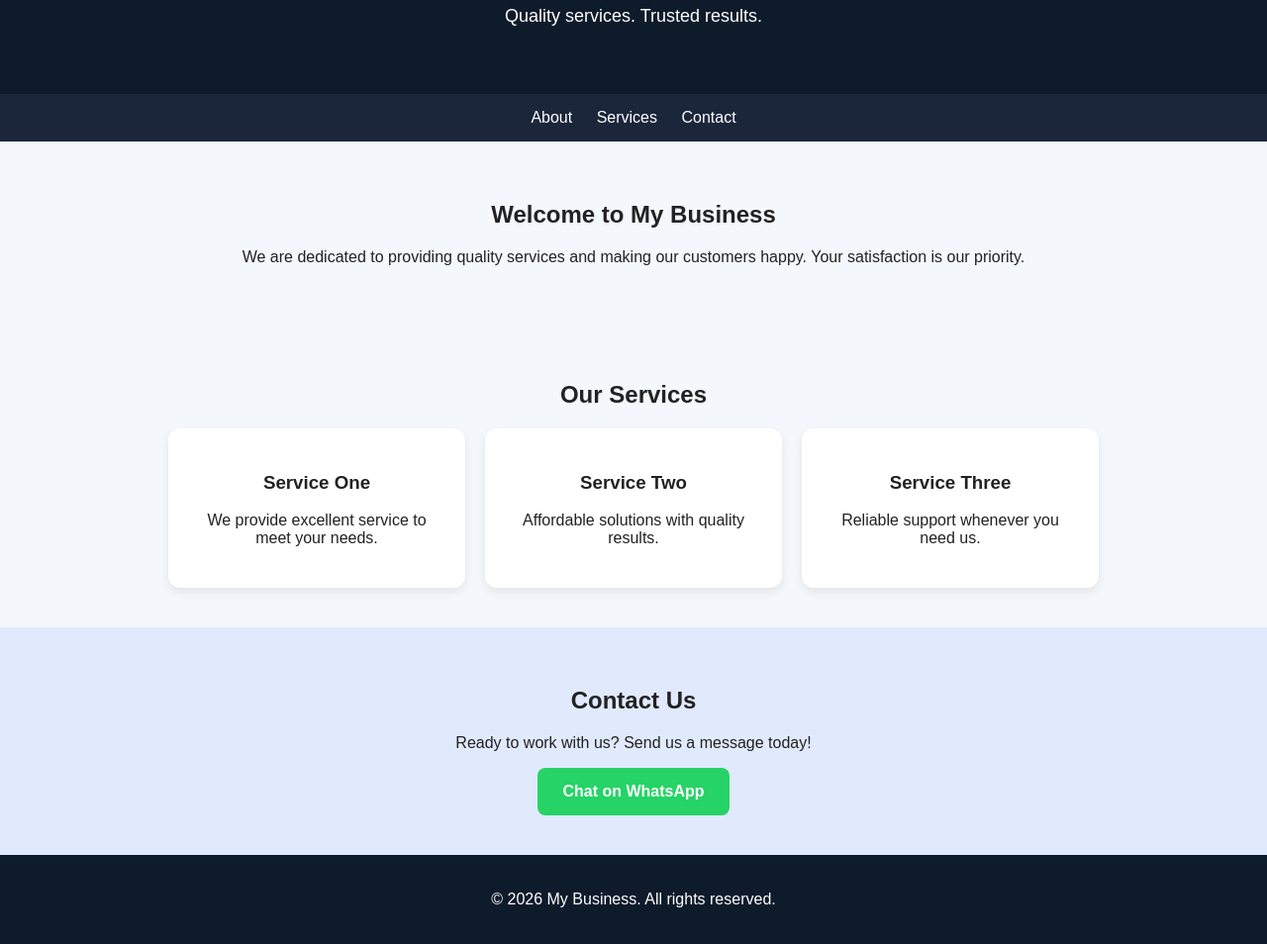
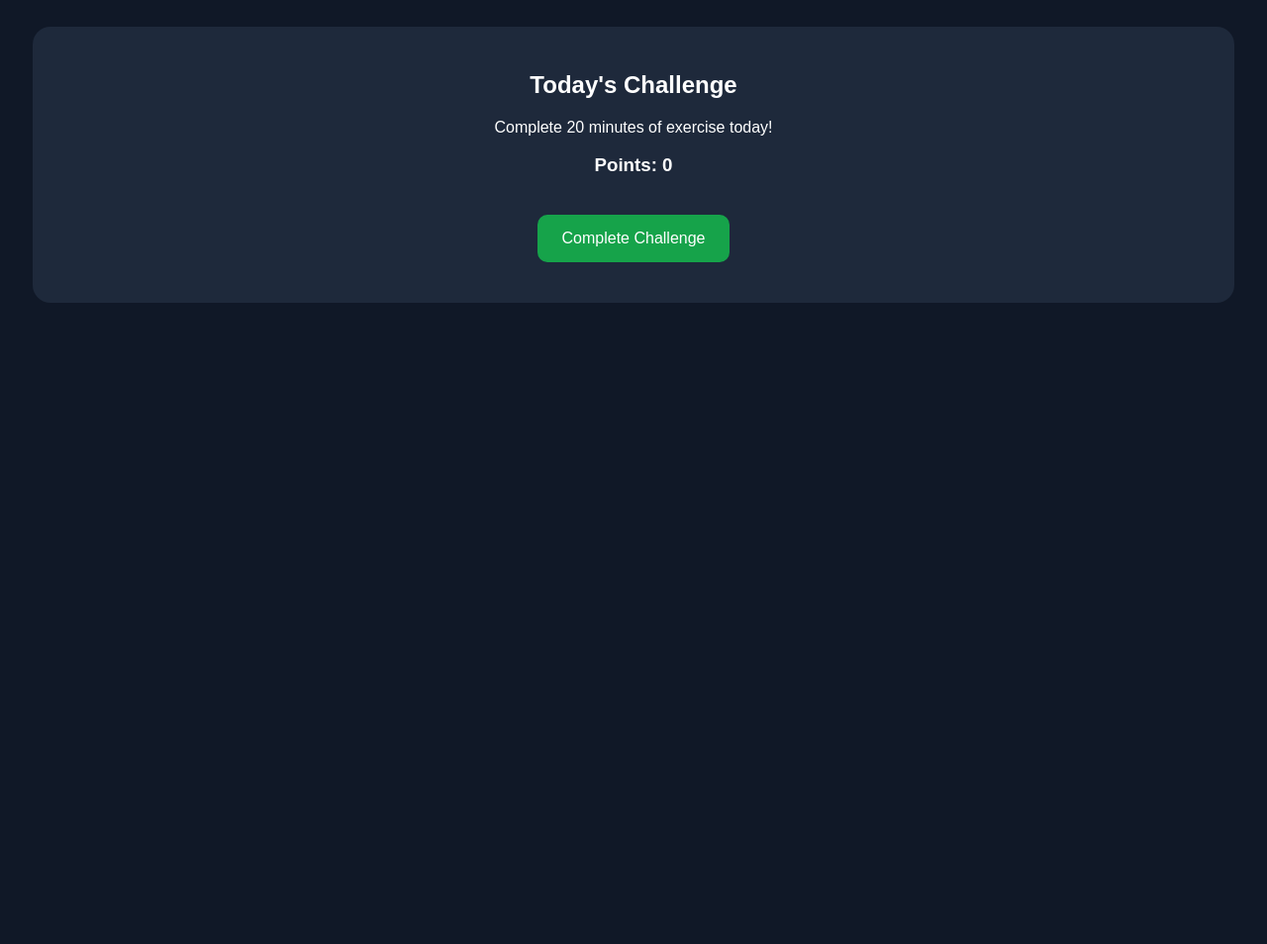
Before and after one commit to Philemon111/my-first-project, a plain HTML site: page index.html in a window 1280 px wide. Shown: the part 134-1088 px from the top of the page at 99% size. After the commit the page ends 800 px from the top, so only its background shows below. Drawn offline with Linux system fonts and the light colour scheme.

Commit message:
Revamp index.html for Daily Challenge layout
Build my Daily Challenge app

```diff
--- a/index.html
+++ b/index.html
@@ -1,131 +1,81 @@
+
 <!DOCTYPE html>
 <html lang="en">
 <head>
 <meta charset="UTF-8">
 <meta name="viewport" content="width=device-width, initial-scale=1.0">
-  <title>My Business</title>
+<title>Daily Challenge</title>
 <style>
 body {
-      margin: 0;
   font-family: Arial, sans-serif;
-      background: #f4f7fb;
-      color: #222;
-    }
-    header {
-      background: #0d1b2a;
+  background: #101827;
   color: white;
   text-align: center;
-      padding: 50px 20px;
-    }
-    header h1 {
-      font-size: 36px;
-    }
-    header p {
-      font-size: 18px;
-    }
-    nav {
-      background: #1b263b;
-      padding: 15px;
-      text-align: center;
-    }
-    nav a {
-      color: white;
-      text-decoration: none;
-      margin: 10px;
-    }
-    section {
-      padding: 40px 20px;
-      text-align: center;
-    }
-    .services {
-      display: flex;
-      flex-wrap: wrap;
-      justify-content: center;
-      gap: 20px;
+  padding: 25px;
 }
 .card {
-      background: white;
+  background: #1e293b;
   padding: 25px;
-      border-radius: 12px;
-      width: 250px;
-      box-shadow: 0 4px 10px rgba(0,0,0,0.08);
+  border-radius: 18px;
+  margin-top: 30px;
 }
-    .contact {
-      background: #e0eafc;
+button {
+  background: #16a34a;
+  color: white;
+  border: none;
+  padding: 15px 25px;
+  border-radius: 10px;
+  font-size: 16px;
+  margin-top: 20px;
 }
-    .button {
-      display: inline-block;
-      background: #25d366;
-      color: white;
-      padding: 15px 25px;
-      border-radius: 8px;
-      text-decoration: none;
-      font-weight: bold;
-    }
-    footer {
-      background: #0d1b2a;
-      color: white;
-      padding: 20px;
-      text-align: center;
-    }
+h1 { color: #38bdf8; }
 </style>
 </head>
 <body>
 
-  <header>
-    <h1>My Business</h1>
-    <p>Quality services. Trusted results.</p>
-  </header>
-
-  <nav>
-    <a href="#about">About</a>
-    <a href="#services">Services</a>
-    <a href="#contact">Contact</a>
-  </nav>
-
-  <section id="about">
-    <h2>Welcome to My Business</h2>
-    <p>
-      We are dedicated to providing quality services
-      and making our customers happy.
-      Your satisfaction is our priority.
-    </p>
-  </section>
-
-  <section id="services">
-    <h2>Our Services</h2>
-    <div class="services">
+<h1>Daily Challenge</h1>
+<p>Welcome! Make today count.</p>
 
 <div class="card">
-        <h3>Service One</h3>
-        <p>We provide excellent service to meet your needs.</p>
+  <h2>Today's Challenge</h2>
+  <p>Complete 20 minutes of exercise today!</p>
+  <h3 id="points">Points: 0</h3>
+  <button id="complete">Complete Challenge</button>
+  <p id="message"></p>
 </div>
 
-      <div class="card">
-        <h3>Service Two</h3>
-        <p>Affordable solutions with quality results.</p>
-      </div>
+<script>
+let points = Number(localStorage.getItem("points")) || 0;
+let completed = localStorage.getItem("completed") ===
+  new Date().toDateString();
 
-      <div class="card">
-        <h3>Service Three</h3>
-        <p>Reliable support whenever you need us.</p>
-      </div>
+document.getElementById("points").textContent =
+  "Points: " + points;
 
-    </div>
-  </section>
+const button = document.getElementById("complete");
 
-  <section id="contact" class="contact">
-    <h2>Contact Us</h2>
-    <p>Ready to work with us? Send us a message today!</p>
-    <a class="button"
-       href="https://wa.me/2348012345678">
-       Chat on WhatsApp
-    </a>
-  </section>
+if (completed) {
+  button.disabled = true;
+  button.textContent = "Completed Today!";
+}
 
-  <footer>
-    <p>&copy; 2026 My Business. All rights reserved.</p>
-  </footer>
+button.addEventListener("click", function() {
+  if (completed) return;
+
+  points += 10;
+  localStorage.setItem("points", points);
+  localStorage.setItem("completed", new Date().toDateString());
+
+  document.getElementById("points").textContent =
+    "Points: " + points;
+
+  document.getElementById("message").textContent =
+    "Congratulations! You earned 10 points!";
+
+  button.disabled = true;
+  button.textContent = "Completed Today!";
+});
+</script>
 
 </body>
 </html>
```
Lines whose indentation alone changed are shown as unchanged.
